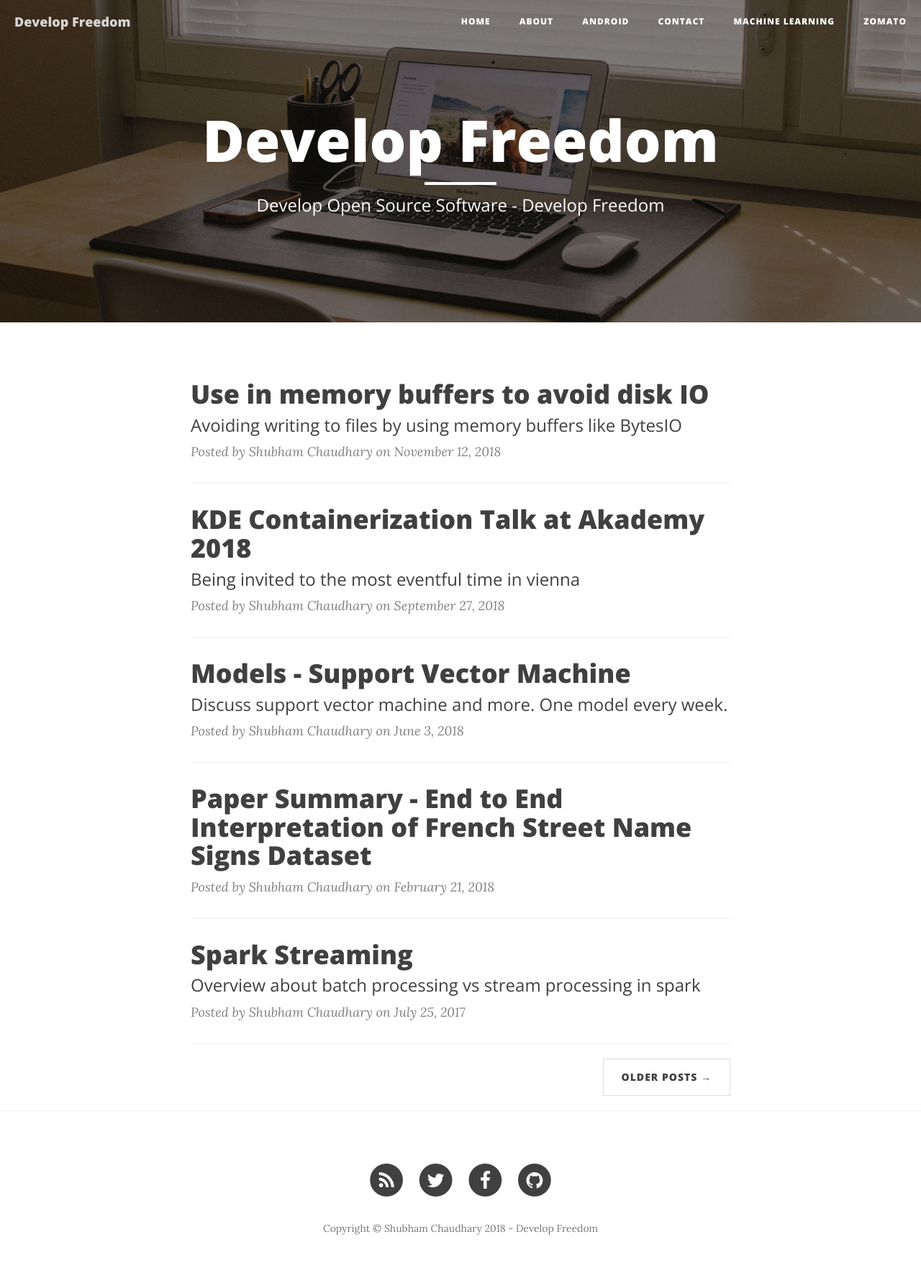
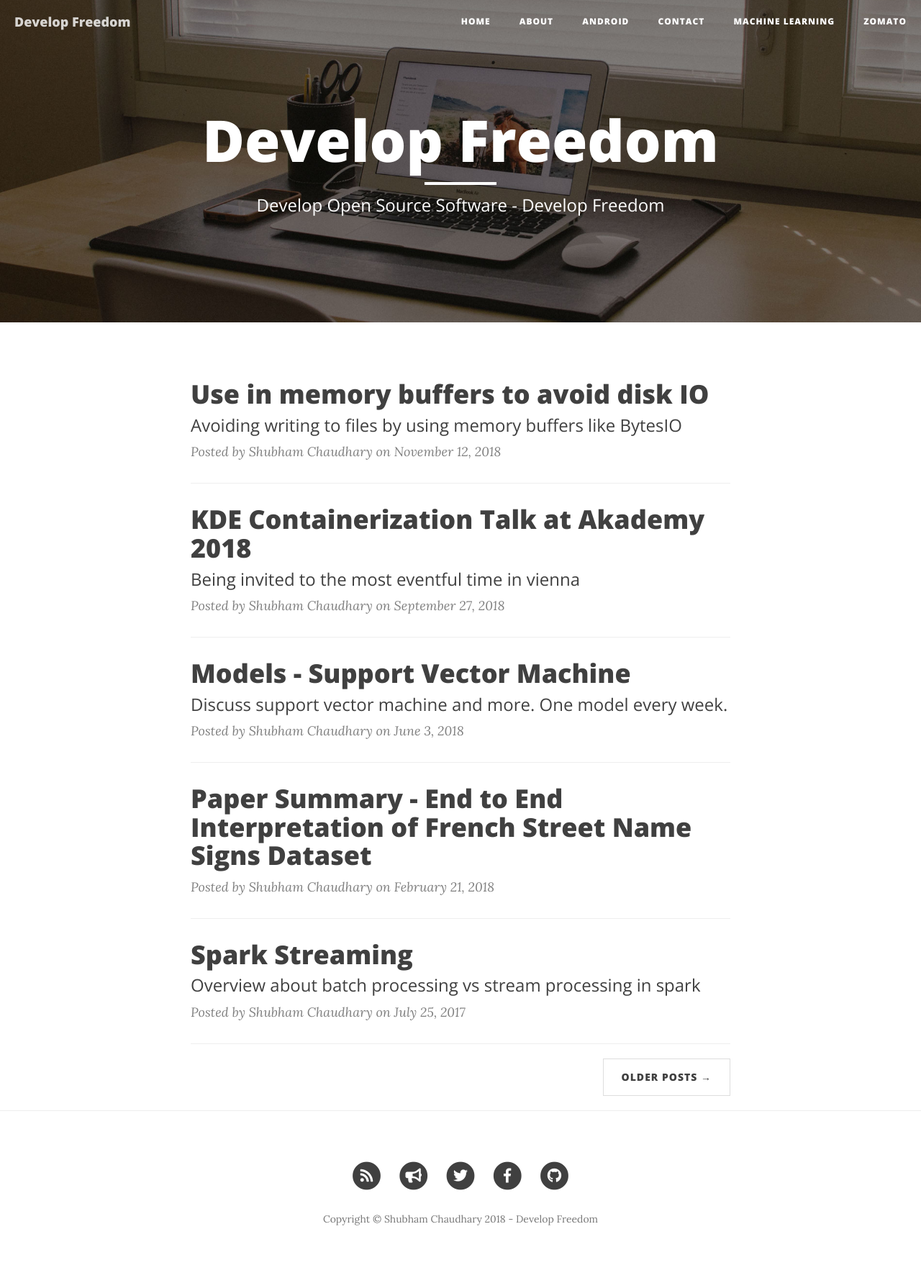
Before and after one commit to ylogx/blog, a Jekyll site: the page built from index.html, in a window 1280 px wide. Shown: the whole page at 72% size. Built offline with Jekyll 4.4.1, drawn with Linux system fonts in a browser that asks for light colours; nearby versions of some CDN libraries; the list of posts is cut into pages by our own code.

Commit message:
Add feedburner and update font awesome version

```diff
--- a/_config.yml
+++ b/_config.yml
@@ -9,6 +9,8 @@ author_name: Shubham Chaudhary
 twitter_username: ylogx
 github_username: ylogx
 facebook_username: ylogx
+feedburner_email_subscribe_link: "https://feedburner.google.com/fb/a/mailverify?uri=chaudhary_xyz&amp;loc=en_US"
+feedburner_rss_link: "http://feeds.feedburner.com/chaudhary_xyz"
 
 # Build settings
 markdown: kramdown
--- a/_includes/footer.html
+++ b/_includes/footer.html
@@ -15,19 +15,36 @@
             <div class="col-lg-8 col-lg-offset-2 col-md-10 col-md-offset-1">
                 <ul class="list-inline text-center">
                     <li>
-                        <a href="{{ "/feed.xml" | prepend: site.baseurl }}">
-                            <span class="fa-stack fa-lg">
-                                <i class="fa fa-circle fa-stack-2x"></i>
-                                <i class="fa fa-rss fa-stack-1x fa-inverse"></i>
+                        <!--<a href="{{ "/feed.xml" | prepend: site.baseurl }}">-->
+                        <a href="{{ site.feedburner_rss_link }}" rel="alternate" type="application/rss+xml">
+                            <span class="fa-stack" style="vertical-align: top;" title="Follow the rss feed">
+                              <i class="fas fa-circle fa-stack-2x"></i>
+                                <i class="fas fa-rss fa-stack-1x fa-inverse"></i>
+                                <!--<i class="fas fa-blog fa-stack-1x fa-inverse"></i>-->
+                            </span>
+                        </a>
+                    </li>
+                    <li>
+                        <a href="{{ site.feedburner_email_subscribe_link }}">
+                            <span class="fa-stack" style="vertical-align: top;" title="Subscribe to the blog via email">
+                              <i class="fas fa-circle fa-stack-2x"></i>
+                              <!--<i class="fab fa-mailchimp fa-stack-1x fa-inverse"></i>-->
+                              <!--<i class="fas fa-at fa-stack-1x fa-inverse"></i>-->
+                              <i class="fas fa-bullhorn fa-stack-1x fa-inverse"></i>
+                              <!--<i class="fas fa-eye fa-stack-1x fa-inverse"></i>-->
+                              <!--<i class="fas fa-mail-bulk fa-stack-1x fa-inverse"></i>-->
+                              <!--<i class="fas fa-envelope-open fa-stack-1x fa-inverse"></i>-->
+                              <!--<i class="fas fa-envelope fa-stack-1x fa-inverse"></i>-->
                             </span>
                         </a>
                     </li>
                     {% if site.twitter_username %}
                     <li>
                         <a href="https://twitter.com/{{ site.twitter_username }}">
-                            <span class="fa-stack fa-lg">
-                                <i class="fa fa-circle fa-stack-2x"></i>
-                                <i class="fa fa-twitter fa-stack-1x fa-inverse"></i>
+                            <span class="fa-stack" style="vertical-align: top;"
+                                  title="Available as {{ site.twitter_username }} on Twitter">
+                              <i class="fas fa-circle fa-stack-2x"></i>
+                                <i class="fab fa-twitter fa-stack-1x fa-inverse"></i>
                             </span>
                         </a>
                     </li>
@@ -35,9 +52,10 @@
                     {% if site.facebook_username %}
                     <li>
                         <a href="https://www.facebook.com/{{ site.facebook_username }}">
-                            <span class="fa-stack fa-lg">
-                                <i class="fa fa-circle fa-stack-2x"></i>
-                                <i class="fa fa-facebook fa-stack-1x fa-inverse"></i>
+                            <span class="fa-stack" style="vertical-align: top;"
+                                  title="Available as {{ site.facebook_username }} on Facebook">
+                              <i class="fas fa-circle fa-stack-2x"></i>
+                                <i class="fab fa-facebook-f fa-stack-1x fa-inverse"></i>
                             </span>
                         </a>
                     </li>
@@ -45,9 +63,10 @@
                     {% if site.github_username %}
                     <li>
                         <a href="https://github.com/{{ site.github_username }}">
-                            <span class="fa-stack fa-lg">
-                                <i class="fa fa-circle fa-stack-2x"></i>
-                                <i class="fa fa-github fa-stack-1x fa-inverse"></i>
+                            <span class="fa-stack" style="vertical-align: top;"
+                                  title="Available as {{ site.github_username }} on Github">
+                              <i class="fas fa-circle fa-stack-2x"></i>
+                                <i class="fab fa-github fa-stack-1x fa-inverse"></i>
                             </span>
                         </a>
                     </li>
--- a/_includes/head.html
+++ b/_includes/head.html
@@ -19,7 +19,9 @@
     <link rel="stylesheet" href="{{ "/css/syntax.css" | prepend: site.baseurl }}">
 
     <!-- Custom Fonts -->
-    <link href="//maxcdn.bootstrapcdn.com/font-awesome/4.3.0/css/font-awesome.min.css" rel="stylesheet" type="text/css">
+    <!--<link href="//maxcdn.bootstrapcdn.com/font-awesome/4.3.0/css/font-awesome.min.css" rel="stylesheet" type="text/css">-->
+    <link rel="stylesheet" href="https://use.fontawesome.com/releases/v5.6.0/css/all.css" integrity="sha384-aOkxzJ5uQz7WBObEZcHvV5JvRW3TUc2rNPA7pe3AwnsUohiw1Vj2Rgx2KSOkF5+h" crossorigin="anonymous" type="text/css">
+    <!--<script defer src="https://use.fontawesome.com/releases/v5.6.0/js/all.js" integrity="sha384-z9ZOvGHHo21RqN5De4rfJMoAxYpaVoiYhuJXPyVmSs8yn20IE3PmBM534CffwSJI" crossorigin="anonymous"></script>-->
     <link href='//fonts.googleapis.com/css?family=Lora:400,700,400italic,700italic' rel='stylesheet' type='text/css'>
     <link href='//fonts.googleapis.com/css?family=Open+Sans:300italic,400italic,600italic,700italic,800italic,400,300,600,700,800' rel='stylesheet' type='text/css'>
 
@@ -29,5 +31,6 @@
         <script src="https://oss.maxcdn.com/libs/html5shiv/3.7.0/html5shiv.js"></script>
         <script src="https://oss.maxcdn.com/libs/respond.js/1.4.2/respond.min.js"></script>
     <![endif]-->
+    <link href="{{site.baseurl}}/feed.xml" type="application/rss+xml" rel="alternate" title="{{ site.title | html_escape }}" />
 
 </head>
```
